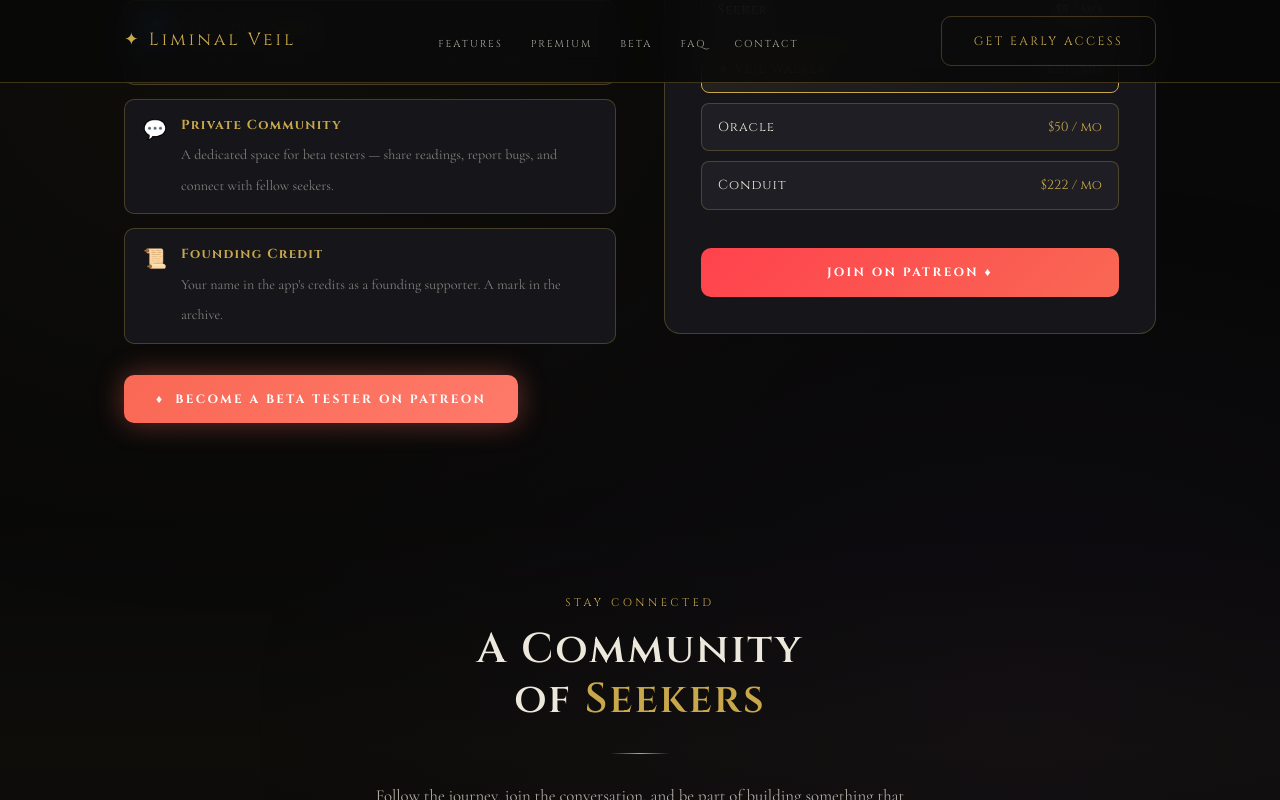
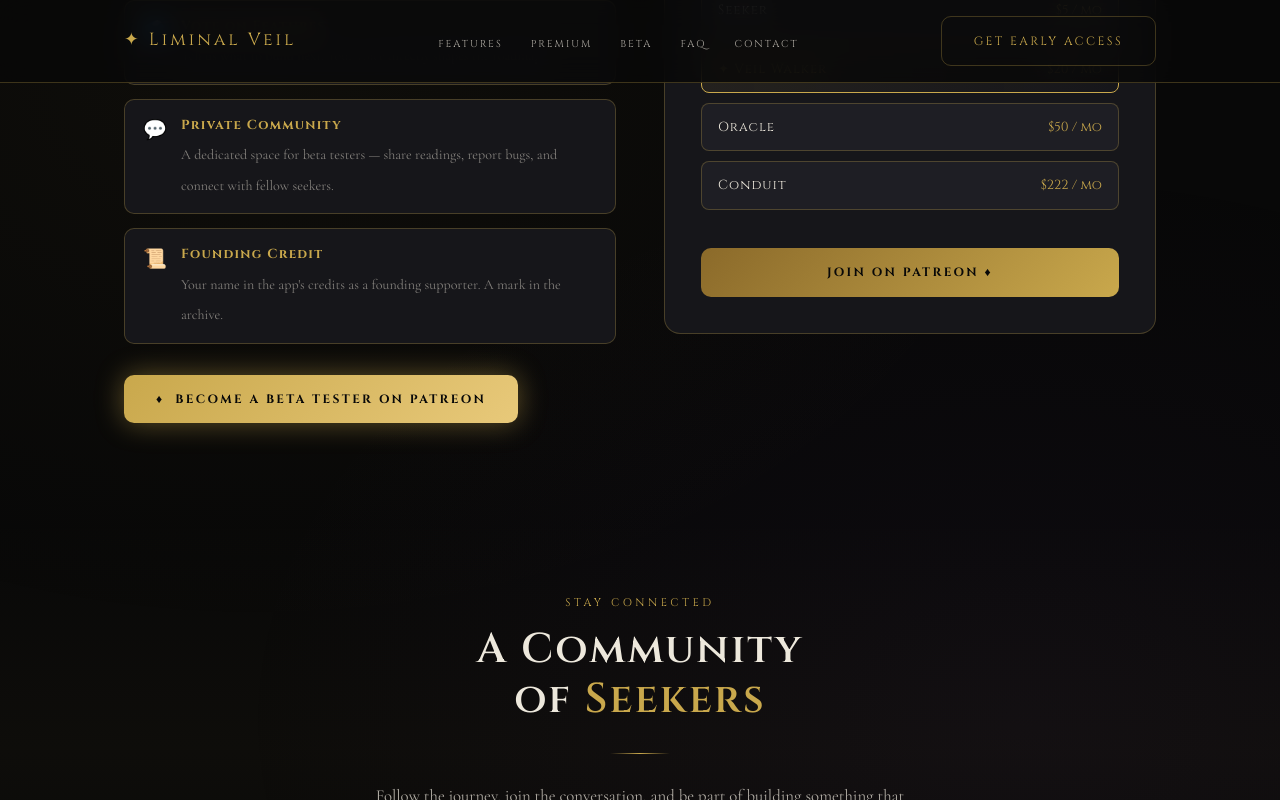
Before and after one commit to ohizkimmie/LVA-website, a plain HTML site: page index.html in a window 1280 px wide. In both pictures the pointer is over the link 321 px from the left and 6109 px from the top of the page. Shown: the part 5709-6509 px from the top of the page. Drawn offline with nearby package versions, Linux system fonts and the light colour scheme.

Commit message:
Change Patreon buttons from red to gold to match brand
Co-Authored-By: Claude Sonnet 4.6 <noreply@anthropic.com>

```diff
--- a/index.html
+++ b/index.html
@@ -140,14 +140,14 @@
       transform: translateY(-1px);
     }
     .btn-patreon {
-      background: linear-gradient(135deg, #ff424d, #f96854);
-      color: #fff;
+      background: linear-gradient(135deg, #8B6A2A, #C9A84C);
+      color: #080808;
       font-weight: 700;
     }
     .btn-patreon:hover {
-      background: linear-gradient(135deg, #f96854, #ff7a6a);
-      color: #fff;
-      box-shadow: 0 0 28px rgba(249,104,84,0.4);
+      background: linear-gradient(135deg, #C9A84C, #E8C97A);
+      color: #080808;
+      box-shadow: 0 0 28px rgba(201,168,76,0.45);
       transform: translateY(-1px);
     }
 
```
